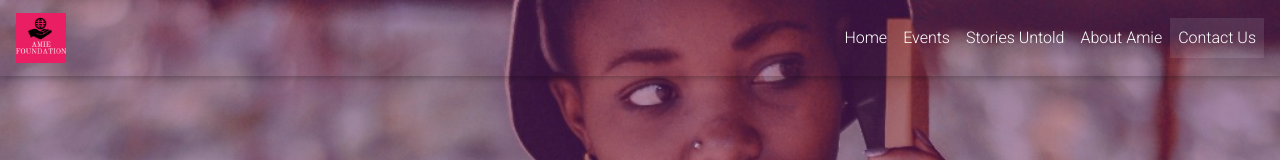
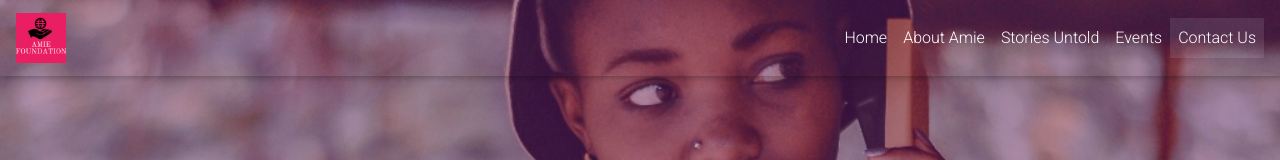
Before and after one commit to Diana-nyamai/CharityFundWebsite, a React (Create React App) app: page /ContactPage in a window 1280 px wide. Shown: the top 160 px of the page. Built offline with nearby package versions, Linux system fonts and the light colour scheme.

Commit message:
contactpage update

```diff
--- a/src/Pages/contactpage/ContactPage.js
+++ b/src/Pages/contactpage/ContactPage.js
@@ -37,14 +37,16 @@ class ContactPage extends React.Component {
                     <Nav.Link href="/">Home</Nav.Link>
                   </MDBNavItem>
                   <MDBNavItem>
-                    <Nav.Link href="/EventPage">Events</Nav.Link>
+                    <Nav.Link href="/AboutPage">About Amie</Nav.Link>
                   </MDBNavItem>
                   <MDBNavItem>
                   <Nav.Link href="/StoriesUntold">Stories Untold</Nav.Link>
                 </MDBNavItem>
                   <MDBNavItem>
-                    <Nav.Link href="/AboutPage">About Amie</Nav.Link>
+                    <Nav.Link href="/EventPage">Events</Nav.Link>
                   </MDBNavItem>
+
+
                   <MDBNavItem active>
                     <Nav.Link href="/ContactPage">Contact Us</Nav.Link>
                   </MDBNavItem>
```
Also changed, not shown: 1 other file (tests, documents, lock files or other folders).
